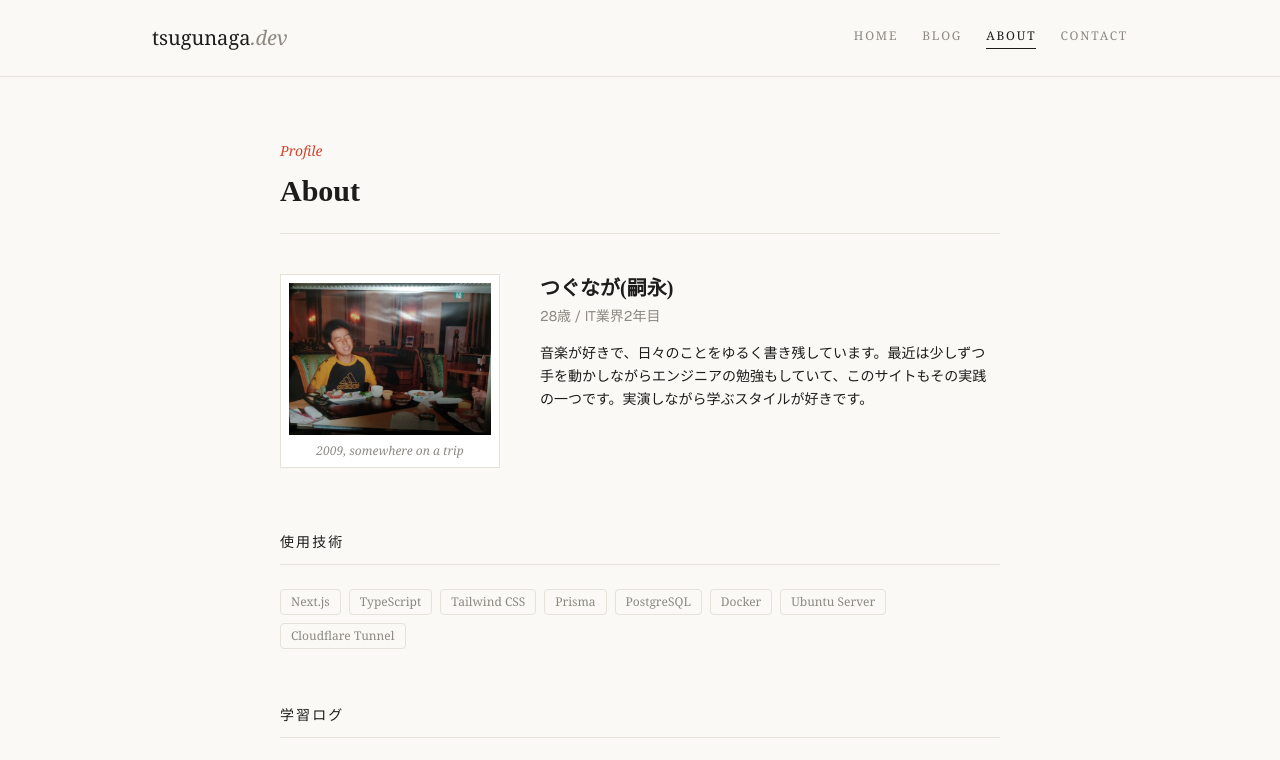
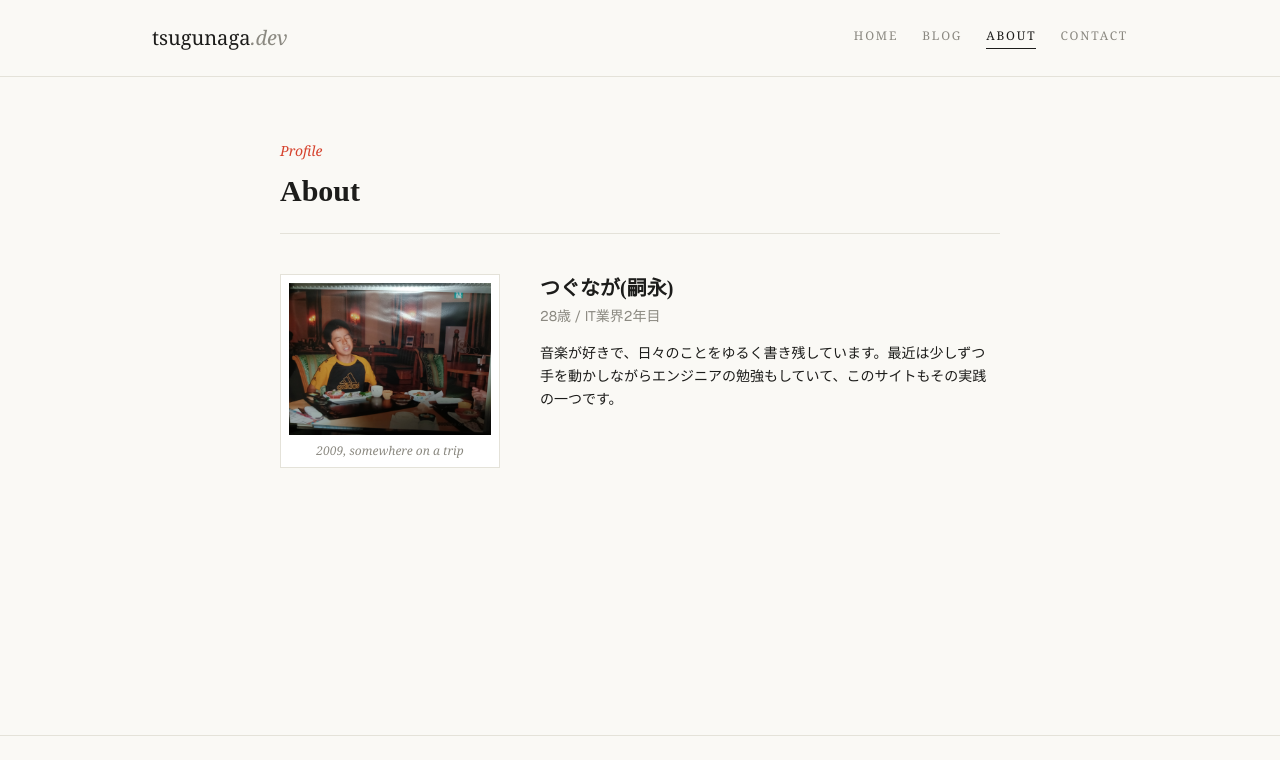
Before and after one commit to tsugunaga-46/my-blog, a Next.js app: page /about in a window 1280 px wide. Shown: the top 760 px of the page. Built offline with nearby package versions, Linux system fonts and the light colour scheme.

Commit message:
Trim About page: shorten bio, remove tech stack and learning log sections

```diff
--- a/src/app/about/page.tsx
+++ b/src/app/about/page.tsx
@@ -1,21 +1,4 @@
 import Image from "next/image";
-
-const STACK = [
-  "Next.js",
-  "TypeScript",
-  "Tailwind CSS",
-  "Prisma",
-  "PostgreSQL",
-  "Docker",
-  "Ubuntu Server",
-  "Cloudflare Tunnel",
-];
-
-const TIMELINE = [
-  { date: "2026.07", title: "Next.jsでのフルスタック開発を開始" },
-  { date: "2026.07", title: "自宅にUbuntuサーバーを構築、Cloudflare Tunnelで公開" },
-  { date: "2026 予定", title: "お問い合わせ機能・閲覧数カウンターの実装" },
-];
 
 export default function AboutPage() {
   return (
@@ -27,7 +10,7 @@ export default function AboutPage() {
         About
       </h1>
 
-      <div className="grid sm:grid-cols-[220px_1fr] gap-6 sm:gap-10 items-start mb-16">
+      <div className="grid sm:grid-cols-[220px_1fr] gap-6 sm:gap-10 items-start">
         <div className="border border-border p-2 bg-surface">
           <Image
             src="/childhood.jpg"
@@ -44,33 +27,10 @@ export default function AboutPage() {
           <h2 className="font-[family-name:var(--font-serif-jp)] font-bold text-xl">つぐなが(嗣永)</h2>
           <p className="text-sm text-muted mt-1">28歳 / IT業界2年目</p>
           <p className="mt-4 text-sm leading-relaxed max-w-md">
-            音楽が好きで、日々のことをゆるく書き残しています。最近は少しずつ手を動かしながらエンジニアの勉強もしていて、このサイトもその実践の一つです。実演しながら学ぶスタイルが好きです。
+            音楽が好きで、日々のことをゆるく書き残しています。最近は少しずつ手を動かしながらエンジニアの勉強もしていて、このサイトもその実践の一つです。
           </p>
         </div>
       </div>
-
-      <h2 className="text-sm tracking-[0.15em] pb-3 border-b border-border mb-6">使用技術</h2>
-      <div className="flex flex-wrap gap-2 mb-14">
-        {STACK.map((s) => (
-          <span
-            key={s}
-            className="text-xs border border-border rounded-sm px-2.5 py-1 text-muted font-[family-name:var(--font-serif-latin)]"
-          >
-            {s}
-          </span>
-        ))}
-      </div>
-
-      <h2 className="text-sm tracking-[0.15em] pb-3 border-b border-border mb-6">学習ログ</h2>
-      <ol className="border-l border-border pl-5 flex flex-col gap-6">
-        {TIMELINE.map((t) => (
-          <li key={t.title} className="relative">
-            <span className="absolute -left-[25px] top-1.5 w-2 h-2 rounded-full bg-accent" />
-            <p className="text-xs text-muted">{t.date}</p>
-            <p className="text-sm font-medium mt-1">{t.title}</p>
-          </li>
-        ))}
-      </ol>
     </div>
   );
 }
```
